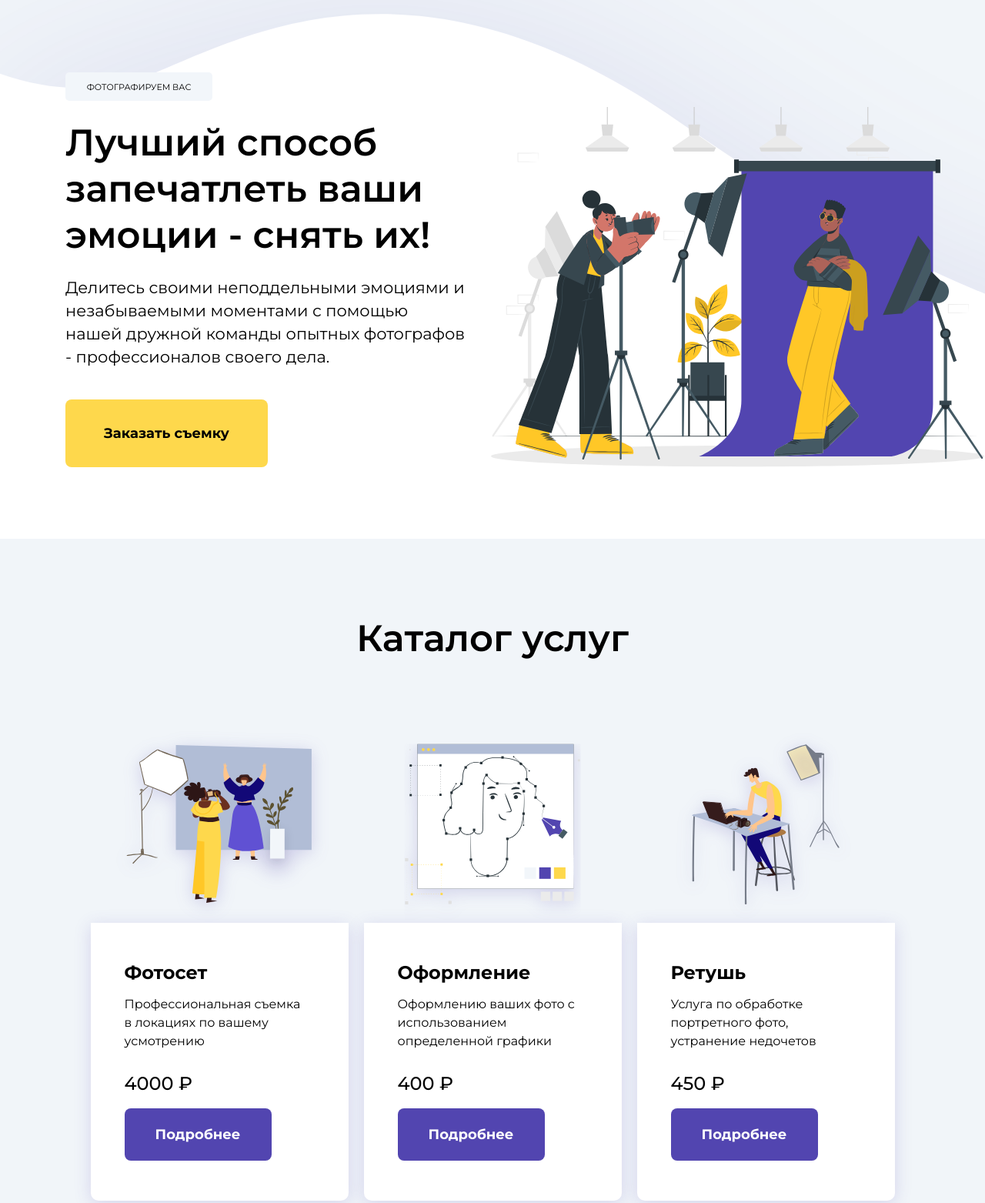
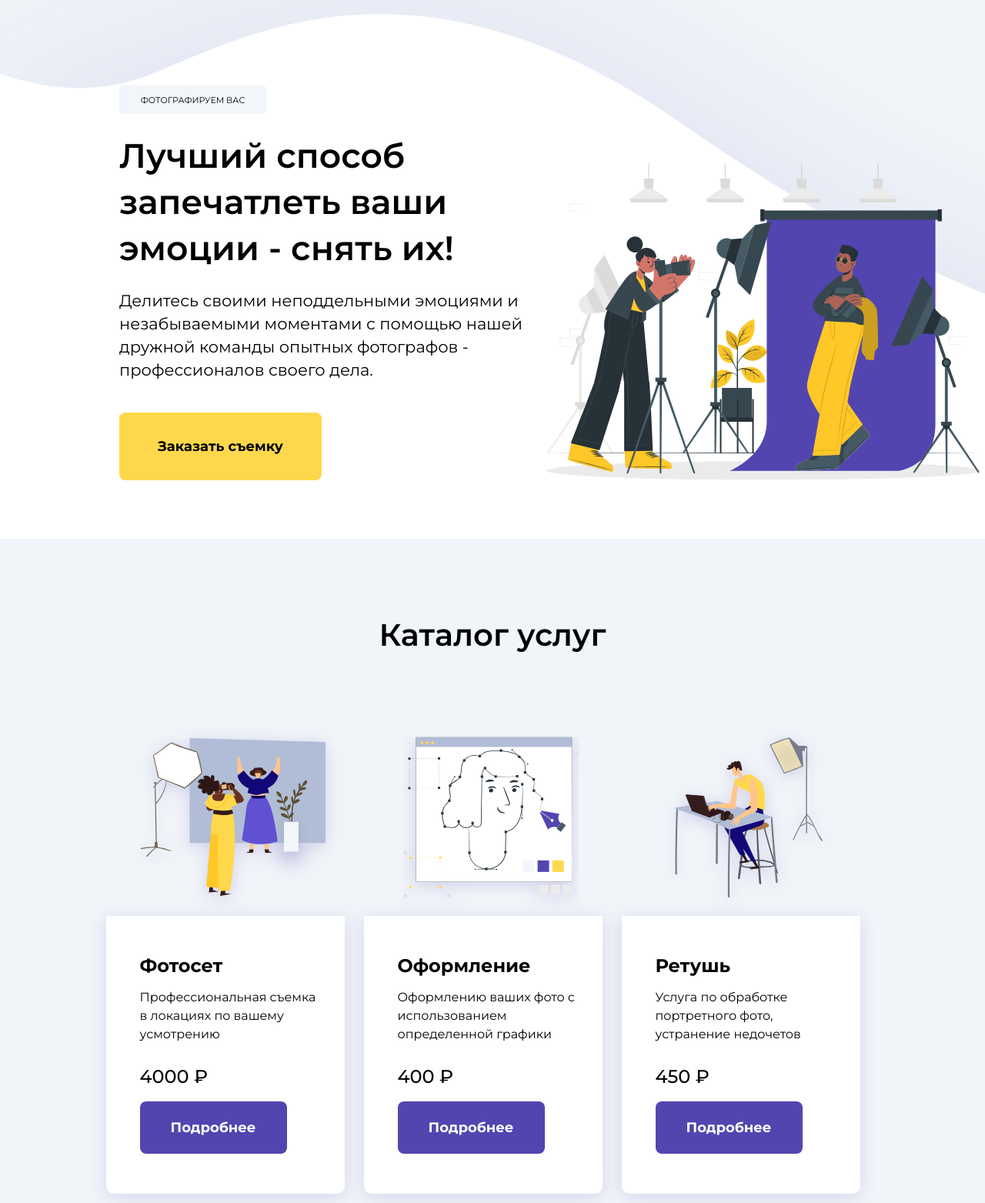
Before and after one commit to Lnkeyd/InFilm_project, a plain HTML site: page index.html in a window 1280 px wide. Shown: the part 160-1723 px from the top of the page at 77% size. Drawn offline with Linux system fonts and the light colour scheme.

Commit message:
new bugfixes in media (1500)

```diff
--- a/style.scss
+++ b/style.scss
@@ -36,9 +36,10 @@ header {
     display: flex;
     justify-content: space-between;
     width: 1205px;
+    margin-left: 70px;
     // padding-left: 370px;
     &_logo {
-        margin-left: 20px;
+        // margin-left: 20px;
     }
     &_container {
     //    margin-left: 386px;
@@ -136,7 +137,7 @@ header {
         }
         }
         &_image {
-            margin-left: 30px;
+            // margin-left: 30px;
             width: 642px;
             height: 468px;
             align-self: flex-end;
@@ -644,3 +645,71 @@ footer {
         }
     }
 }
+
+
+@media screen and (max-width:1500px) {
+    .header {
+        &_wrap {
+            width: 77vw;
+        }
+    }
+    .main {
+        &_container {
+            padding-top: 294px;
+            padding-left: 150px;
+            &_text {
+                width: 555px;
+                &_header {
+                    font-size: 44px;
+                }
+            }
+            &_image {
+                width: 50%;
+                height: 50%;
+            }
+        }
+    }
+    .catalog {
+        &_header {
+            font-size: 40px;
+        }
+        &_container {
+            &_card {
+                display: flex;
+                flex-direction: column;
+                margin-left: 0;
+                margin-right: 0;
+                &_img {
+                    align-content: flex-end;
+                    width: 330px;
+                    margin: 0 0;
+                }
+                &_block {
+                    width: 310px;
+                    height: 365px;
+                }
+            }
+        }
+    }
+    .individuality {
+        padding-top: 20px;
+        &_container {
+            height: 540px;
+            &_image {
+                width: 30vw;
+            }
+            &_text {
+                width: 500px;
+                &_header {
+                    font-size: 37px;
+                }
+                &_descr {
+                    font-size: 19px;
+                }
+                &_wrap {
+                    margin-top: 12px;
+                }
+            }
+        }
+    }
+}
```
Also changed, not shown: style.css, 1 other file.
